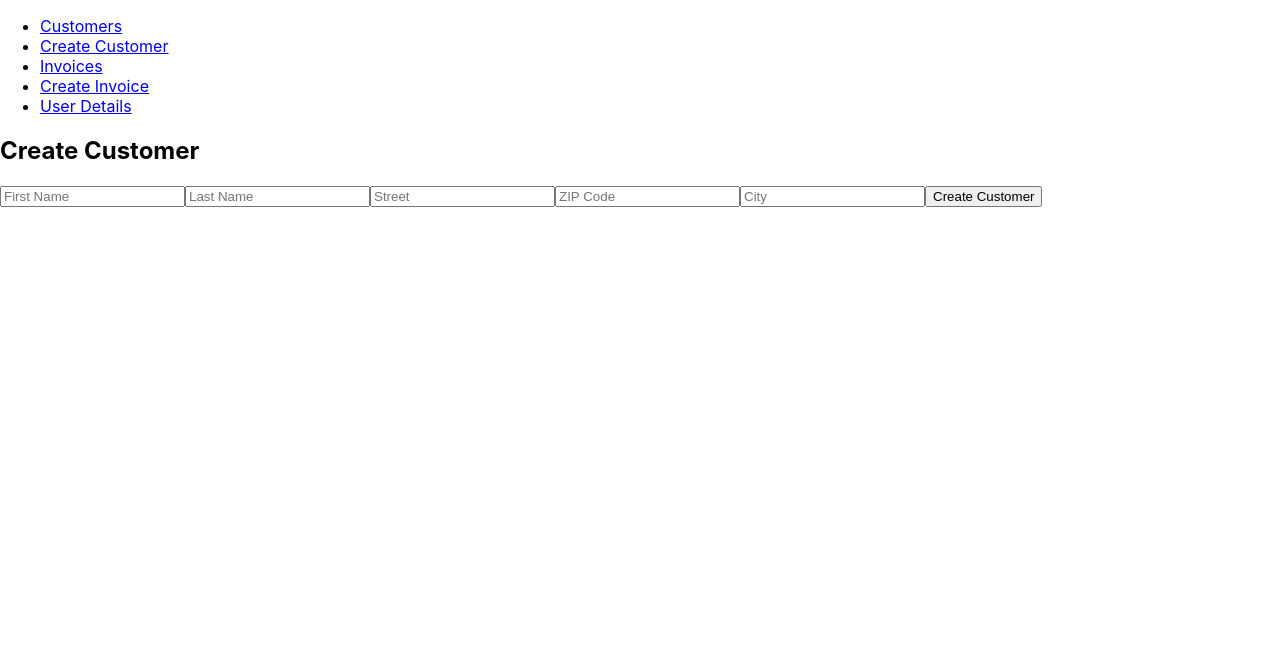
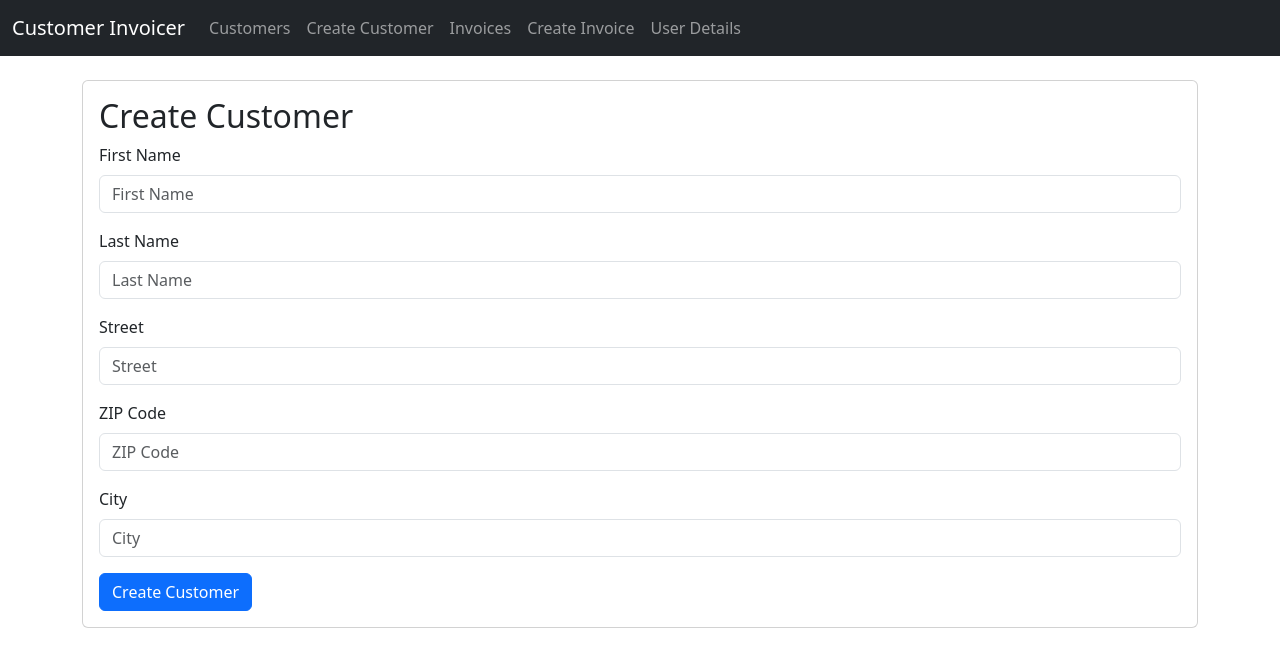
Before and after one commit to apakle/customerinvoicer, a React (Create React App) app in the folder frontend/: page /create-customer in a window 1280 px wide. Shown: the top 666 px of the page. Built offline with nearby package versions, Linux system fonts and the light colour scheme.

Commit message:
add React Bootstrap for UI components

```diff
--- a/frontend/package.json
+++ b/frontend/package.json
@@ -7,6 +7,7 @@
     "@testing-library/react": "^13.4.0",
     "@testing-library/user-event": "^13.5.0",
     "axios": "^1.7.7",
+    "bootstrap": "^5.3.3",
     "react": "^18.3.1",
     "react-dom": "^18.3.1",
     "react-router-dom": "^6.26.2",
--- a/frontend/src/App.js
+++ b/frontend/src/App.js
@@ -5,20 +5,40 @@ import CustomerForm from './components/CustomerForm';
 import InvoiceList from './components/InvoiceList';
 import InvoiceForm from './components/InvoiceForm';
 import InvoiceDetails from './components/InvoiceDetails';
-import UserDetailsList from './components/UserDetailsList'; // Import the UserDetailsList component
+import UserDetailsList from './components/UserDetailsList';
 
 function App() {
   return (
     <Router>
-      <nav>
-        <ul>
-          <li><Link to="/customers">Customers</Link></li>
-          <li><Link to="/create-customer">Create Customer</Link></li>
-          <li><Link to="/invoices">Invoices</Link></li>
-          <li><Link to="/create-invoice">Create Invoice</Link></li>
-          <li><Link to="/userdetails">User Details</Link></li>
+      <nav className="navbar navbar-expand-lg navbar-dark bg-dark">
+        <div className="container-fluid">
+          <Link className="navbar-brand" to="/">Customer Invoicer</Link>
+          <button className="navbar-toggler" type="button" data-bs-toggle="collapse" data-bs-target="#navbarNav" aria-controls="navbarNav" aria-expanded="false" aria-label="Toggle navigation">
+            <span className="navbar-toggler-icon"></span>
+          </button>
+          <div className="collapse navbar-collapse" id="navbarNav">
+            <ul className="navbar-nav">
+              <li className="nav-item">
+                <Link className="nav-link" to="/customers">Customers</Link>
+              </li>
+              <li className="nav-item">
+                <Link className="nav-link" to="/create-customer">Create Customer</Link>
+              </li>
+              <li className="nav-item">
+                <Link className="nav-link" to="/invoices">Invoices</Link>
+              </li>
+              <li className="nav-item">
+                <Link className="nav-link" to="/create-invoice">Create Invoice</Link>
+              </li>
+              <li className="nav-item">
+                <Link className="nav-link" to="/userdetails">User Details</Link>
+              </li>
             </ul>
+          </div>
+        </div>
       </nav>
+
+      <div className="container mt-4">
         <Routes>
           <Route path="/customers" element={<CustomerList />} />
           <Route path="/create-customer" element={<CustomerForm />} />
@@ -27,6 +47,7 @@ function App() {
           <Route path="/invoices/:id" element={<InvoiceDetails />} />
           <Route path="/userdetails" element={<UserDetailsList />} />
         </Routes>
+      </div>
     </Router>
   );
 }
--- a/frontend/src/components/CustomerForm.jsx
+++ b/frontend/src/components/CustomerForm.jsx
@@ -1,6 +1,6 @@
 import React, { useState } from 'react';
 import axios from 'axios';
-import { useNavigate } from "react-router-dom";
+import { useNavigate } from 'react-router-dom';
 
 const CustomerForm = () => {
   const [customer, setCustomer] = useState({
@@ -46,16 +46,33 @@ const CustomerForm = () => {
   };
 
   return (
-    <div>
-      <h2>Create Customer</h2>
-      <form onSubmit={handleSubmit}>
-        <input type="text" name="firstName" value={customer.firstName} onChange={handleChange} placeholder="First Name" />
-        <input type="text" name="lastName" value={customer.lastName} onChange={handleChange} placeholder="Last Name" />
-        <input type="text" name="street" value={customer.address.street} onChange={handleAddressChange} placeholder="Street" />
-        <input type="text" name="zip" value={customer.address.zip} onChange={handleAddressChange} placeholder="ZIP Code" />
-        <input type="text" name="city" value={customer.address.city} onChange={handleAddressChange} placeholder="City" />
-        <button type="submit">Create Customer</button>
-      </form>
+    <div className="card">
+      <div className="card-body">
+        <h2>Create Customer</h2>
+        <form onSubmit={handleSubmit}>
+          <div className="mb-3">
+            <label className="form-label">First Name</label>
+            <input type="text" name="firstName" value={customer.firstName} onChange={handleChange} className="form-control" placeholder="First Name" required />
+          </div>
+          <div className="mb-3">
+            <label className="form-label">Last Name</label>
+            <input type="text" name="lastName" value={customer.lastName} onChange={handleChange} className="form-control" placeholder="Last Name" required />
+          </div>
+          <div className="mb-3">
+            <label className="form-label">Street</label>
+            <input type="text" name="street" value={customer.address.street} onChange={handleAddressChange} className="form-control" placeholder="Street" required />
+          </div>
+          <div className="mb-3">
+            <label className="form-label">ZIP Code</label>
+            <input type="text" name="zip" value={customer.address.zip} onChange={handleAddressChange} className="form-control" placeholder="ZIP Code" required />
+          </div>
+          <div className="mb-3">
+            <label className="form-label">City</label>
+            <input type="text" name="city" value={customer.address.city} onChange={handleAddressChange} className="form-control" placeholder="City" required />
+          </div>
+          <button type="submit" className="btn btn-primary">Create Customer</button>
+        </form>
+      </div>
     </div>
   );
 };
--- a/frontend/src/components/InvoiceDetails.jsx
+++ b/frontend/src/components/InvoiceDetails.jsx
@@ -1,53 +1,92 @@
 import React, { useState, useEffect } from 'react';
 import { useParams } from 'react-router-dom';
 import axios from 'axios';
+import '../styles/InvoiceDetails.css';
 
 const InvoiceDetails = () => {
-    const { id } = useParams(); // Get invoice ID from the route
+  const { id } = useParams();
   const [invoice, setInvoice] = useState(null);
 
   useEffect(() => {
-        // Fetch invoice by ID
     axios.get(`http://localhost:8080/api/invoices/${id}`)
       .then(response => setInvoice(response.data))
       .catch(error => console.error('Error fetching invoice:', error));
   }, [id]);
 
   if (!invoice) {
-        return <div>Loading...</div>;
+    return <div className="container mt-5">Loading...</div>;
   }
 
   return (
-        <div>
-            <h1>Invoice Details</h1>
-            <p><strong>Invoice Number:</strong> {invoice.invoiceNumber}</p>
-            <p><strong>Date:</strong> {new Date(invoice.date).toLocaleDateString()}</p>
-            <p><strong>Total Amount:</strong> {invoice.totalAmount.toFixed(2)}</p>
-            <p><strong>Customer:</strong> {invoice.customer.firstName} {invoice.customer.lastName}</p>
+    <div className="container mt-5">
+      <div className="row mb-4">
+        <div className="col-8">
+          <h1 className="mb-0">Invoice</h1>
+          <small>Invoice Number: {invoice.invoiceNumber}</small>
+        </div>
+        <div className="col-4 text-end">
+          <img src="/api/placeholder/200/100" alt="Company Logo" className="img-fluid" />
+        </div>
+      </div>
 
-            <h2>Positions</h2>
-            <table>
+      <div className="row mb-4">
+        <div className="col-6">
+          <h5>To:</h5>
+          <p className="mb-1">{invoice.customer.firstName} {invoice.customer.lastName}</p>
+          <p className="mb-1">{invoice.customer.address.street}, {invoice.customer.address.zip} {invoice.customer.address.city}</p>
+          <p>Phone: {invoice.customer.phone}</p>
+        </div>
+        <div className="col-6 text-end">
+          <h5>From:</h5>
+          <p className="mb-1">Your Company Name</p>
+          <p className="mb-1">123 Business St</p>
+          <p className="mb-1">City, State 12345</p>
+          <p>Phone: (123) 456-7890</p>
+        </div>
+      </div>
+
+      <div className="row mb-4">
+        <div className="col-6">
+          <p className="mb-1"><strong>Invoice Date:</strong> {new Date(invoice.date).toLocaleDateString()}</p>
+          <p><strong>Due Date:</strong> {new Date(invoice.dueDate).toLocaleDateString()}</p>
+        </div>
+      </div>
+
+      <table className="table table-striped">
         <thead>
           <tr>
             <th>Position</th>
-                        <th>Quantity</th>
             <th>Description</th>
-                        <th>Price</th>
-                        <th>Total Price</th>
+            <th className="text-end">Quantity</th>
+            <th className="text-end">Price</th>
+            <th className="text-end">Total</th>
           </tr>
         </thead>
         <tbody>
-                    {invoice.positions.map(position => (
-                        <tr key={position.id}>
+          {invoice.positions.map((position, index) => (
+            <tr key={index}>
               <td>{position.position}</td>
-                            <td>{position.quantity}</td>
               <td>{position.description}</td>
-                            <td>{position.price.toFixed(2)}</td>
-                            <td>{position.totalPrice.toFixed(2)}</td>
+              <td className="text-end">{position.quantity}</td>
+              <td className="text-end">${position.price.toFixed(2)}</td>
+              <td className="text-end">${position.totalPrice.toFixed(2)}</td>
             </tr>
           ))}
         </tbody>
+        <tfoot>
+          <tr>
+            <td colSpan="4" className="text-end"><strong>Total Amount:</strong></td>
+            <td className="text-end"><strong>${invoice.totalAmount.toFixed(2)}</strong></td>
+          </tr>
+        </tfoot>
       </table>
+
+      <div className="row mt-4">
+        <div className="col-12">
+          <p><strong>Payment Terms:</strong> Due within 30 days</p>
+          <p><strong>Notes:</strong> Thank you for your business!</p>
+        </div>
+      </div>
     </div>
   );
 };
--- a/frontend/src/components/InvoiceForm.jsx
+++ b/frontend/src/components/InvoiceForm.jsx
@@ -1,6 +1,6 @@
 import React, { useState, useEffect } from 'react';
 import axios from 'axios';
-import { useNavigate } from "react-router-dom";
+import { useNavigate } from 'react-router-dom';
 
 const CreateInvoice = () => {
     const [customers, setCustomers] = useState([]);
@@ -35,8 +35,7 @@ const CreateInvoice = () => {
     };
 
     const addPosition = () => {
-        const newPositionNumber = positions.length + 1;
-        setPositions([...positions, { position: newPositionNumber, quantity: '', description: '', price: '' }]);
+        setPositions([...positions, { position: positions.length + 1, quantity: '', description: '', price: '' }]);
     };
 
     const removePosition = (index) => {
@@ -63,29 +62,31 @@ const CreateInvoice = () => {
         axios.post(`http://localhost:8080/api/invoices/customer/${selectedCustomer}`, { ...invoice, customerId: selectedCustomer })
             .then(response => {
                 console.log('Invoice created:', response.data);
-                navigate('/invoices');
+                const createdInvoiceId = response.data.id;
+                navigate(`/invoices/${createdInvoiceId}`);
             })
             .catch(error => console.error('Error creating invoice:', error));
     };
 
     return (
-        <div>
+        <div className="container mt-4">
             <h1>Create Invoice</h1>
-            <form onSubmit={handleSubmit}>
-                <div>
-                    <label htmlFor="date">Date:</label>
+            <form onSubmit={handleSubmit} className="mt-3">
+                <div className="mb-3">
+                    <label htmlFor="date" className="form-label">Date:</label>
                     <input
                         type="date"
                         id="date"
                         name="date"
                         value={invoice.date}
                         onChange={handleInvoiceChange}
+                        className="form-control w-auto"
                         required
                     />
                 </div>
-                <div>
-                    <label htmlFor="customer">Customer:</label>
-                    <select id="customer" value={selectedCustomer} onChange={handleCustomerChange} required>
+                <div className="mb-3">
+                    <label htmlFor="customer" className="form-label">Customer:</label>
+                    <select id="customer" value={selectedCustomer} onChange={handleCustomerChange} className="form-select w-auto" required>
                         <option value="">Select a customer</option>
                         {customers.map(customer => (
                             <option key={customer.id} value={customer.id}>
@@ -94,50 +95,68 @@ const CreateInvoice = () => {
                         ))}
                     </select>
                 </div>
-                <div>
+                <div className="mb-3">
                     <h3>Positions</h3>
+                    <table className="table">
+                        <thead>
+                            <tr>
+                                <th>Position</th>
+                                <th>Quantity</th>
+                                <th>Description</th>
+                                <th>Price</th>
+                                <th>Action</th>
+                            </tr>
+                        </thead>
+                        <tbody>
                             {positions.map((position, index) => (
-                        <div key={index} className="position">
-                            <input
-                                type="text"
-                                name="position"
-                                value={position.position}
-                                placeholder="Position"
-                                readOnly
-                            />
+                                <tr key={index}>
+                                    <td>{position.position}</td>
+                                    <td>
                                         <input
                                             type="number"
                                             name="quantity"
                                             value={position.quantity}
                                             onChange={(e) => handlePositionChange(index, e)}
+                                            className="form-control"
                                             placeholder="Quantity"
                                             min="1"
                                             required
                                         />
+                                    </td>
+                                    <td>
                                         <input
                                             type="text"
                                             name="description"
                                             value={position.description}
                                             onChange={(e) => handlePositionChange(index, e)}
+                                            className="form-control"
                                             placeholder="Description"
                                             required
                                         />
+                                    </td>
+                                    <td>
                                         <input
                                             type="number"
                                             name="price"
                                             value={position.price}
                                             onChange={(e) => handlePositionChange(index, e)}
+                                            className="form-control"
                                             placeholder="Price"
                                             min="0"
                                             step="0.01"
                                             required
                                         />
-                            <button type="button" onClick={() => removePosition(index)}>Remove</button>
+                                    </td>
+                                    <td>
+                                        <button type="button" className="btn btn-danger" onClick={() => removePosition(index)}>Remove</button>
+                                    </td>
+                                </tr>
+                            ))}
+                        </tbody>
+                    </table>
+                    <button type="button" className="btn btn-success" onClick={addPosition}>Add Position</button>
                 </div>
-                    ))}
-                    <button type="button" onClick={addPosition}>Add Position</button>
-                </div>
-                <button type="submit">Create Invoice</button>
+                <button type="submit" className="btn btn-primary">Create Invoice</button>
             </form>
         </div>
     );
--- a/frontend/src/index.js
+++ b/frontend/src/index.js
@@ -3,6 +3,7 @@ import ReactDOM from 'react-dom/client';
 import './index.css';
 import App from './App';
 import reportWebVitals from './reportWebVitals';
+import 'bootstrap/dist/css/bootstrap.min.css';
 
 const root = ReactDOM.createRoot(document.getElementById('root'));
 root.render(
--- /dev/null
+++ b/frontend/src/styles/InvoiceDetails.css
@@ -0,0 +1,53 @@
+/* Regular styles */
+.invoice-container {
+    max-width: 1200px;
+    margin: 0 auto;
+  }
+
+  /* Print styles */
+  @media print {
+    @page {
+      size: landscape;
+      margin: 0.5cm;
+    }
+
+    body {
+      print-color-adjust: exact;
+      -webkit-print-color-adjust: exact;
+    }
+
+    /* Hide header and other non-invoice elements */
+    header, nav, footer, .no-print {
+      display: none !important;
+    }
+
+    .invoice-container {
+      width: 100% !important;
+      max-width: none !important;
+      margin: 0 !important;
+      padding: 0 !important;
+    }
+
+    /* Adjust font sizes for better fit */
+    body {
+      font-size: 10pt;
+    }
+
+    h1 {
+      font-size: 18pt;
+    }
+
+    h5 {
+      font-size: 12pt;
+    }
+
+    /* Ensure table fits on one page */
+    .table {
+      font-size: 9pt;
+    }
+
+    /* Break inside avoidance */
+    tr, td, th, tbody, thead, tfoot {
+      page-break-inside: avoid !important;
+    }
+  }
```
Also changed, not shown: frontend/src/components/CustomerList.jsx (+6 -4 lines), frontend/src/components/InvoiceList.jsx (+10 -17 lines), frontend/src/components/UserDetailsList.jsx (+11 -10 lines), 2 other files (tests, documents, lock files or other folders). Lines whose indentation alone changed are shown as unchanged.
